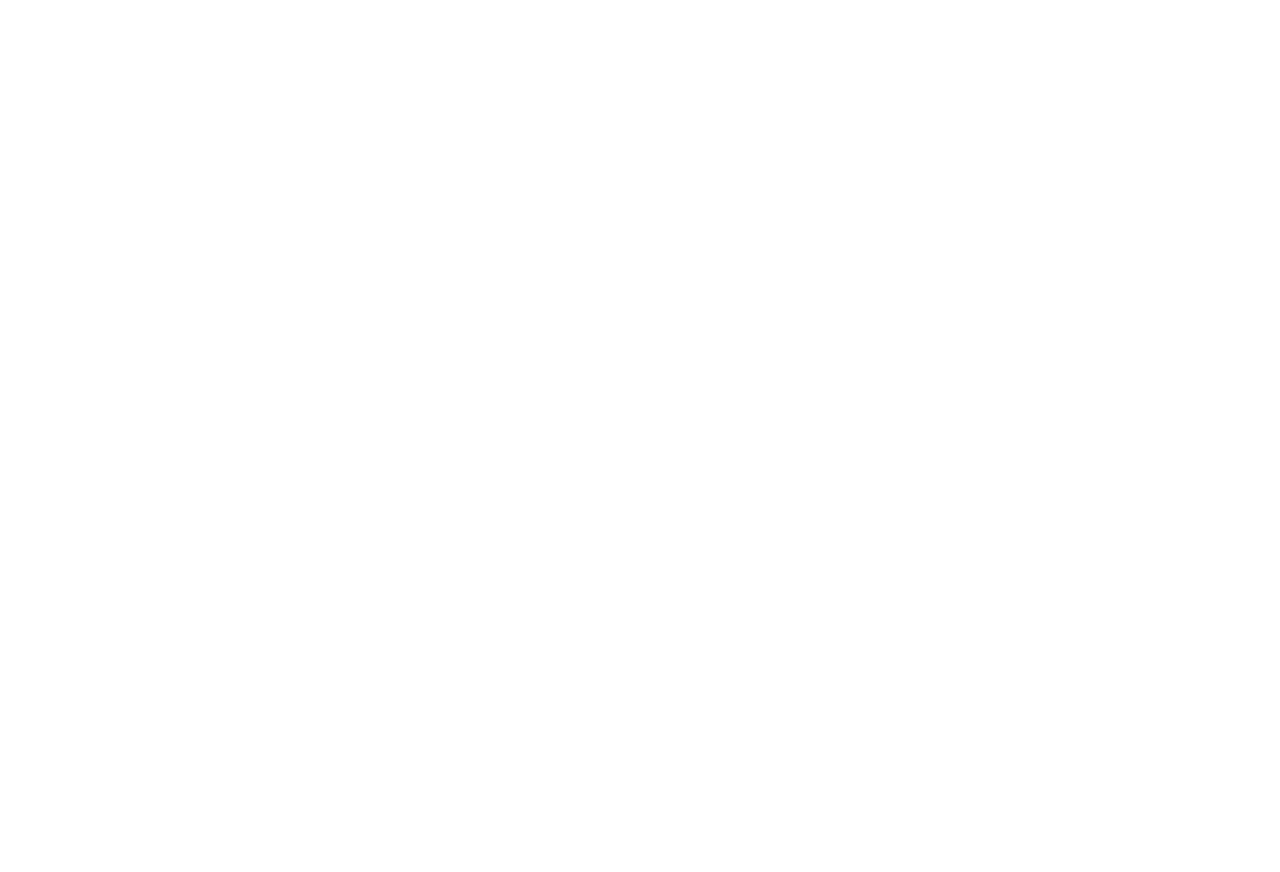
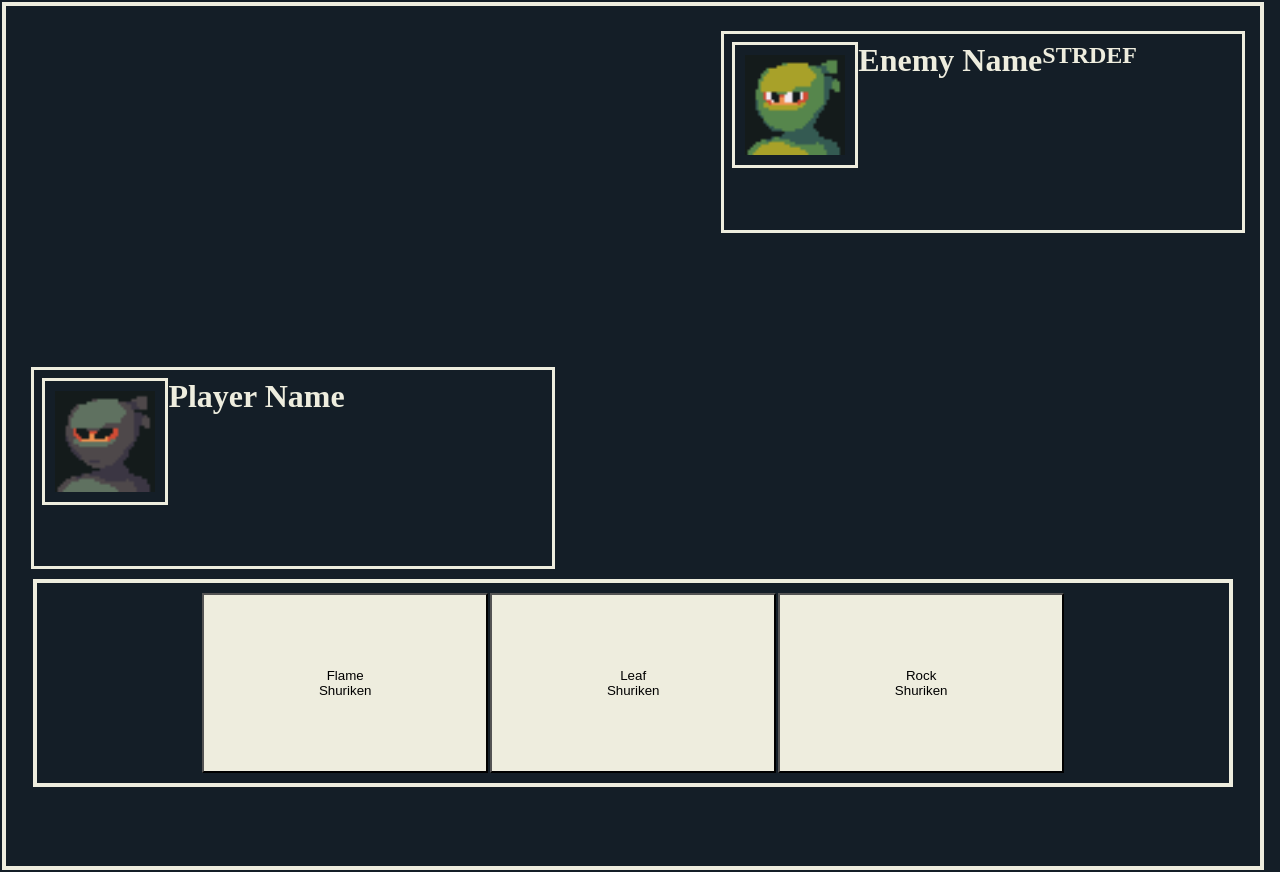
Before and after one commit to SancheesAndre/NinjaTournament, a plain HTML site: page index.html in a window 1280 px wide. Before the commit the page ends 800 px from the top, so only its background shows below. Drawn offline with Linux system fonts and the light colour scheme.

Commit message:
Initial HUD added

```diff
--- a/index.html
+++ b/index.html
@@ -1,12 +1,46 @@
 <!DOCTYPE html>
 <html lang="en">
+
 <head>
     <meta charset="UTF-8">
     <meta http-equiv="X-UA-Compatible" content="IE=edge">
     <meta name="viewport" content="width=device-width, initial-scale=1.0">
-    <title>Document</title>
+    <title>Ninja Tournament</title>
+    <link rel="stylesheet" href="styles/style.css">
 </head>
+
 <body>
+    <div class="background">
+        <div class="container">
+            <div class="enemyBox">
+                <div class="enemyInfo">
+                    <img src="/charactersMedia/greenTeam/GreenNinja/Faceset.png" alt="enemy avatar">
+                    <h1>Enemy Name</h1>
+                    <h2>STR</h2>
+                    <h2>DEF</h2>
+                </div>
+            </div>
+            <div class="enemyAnimation">
 
+            </div>
+            <div class="playerBox">
+                <div class="playerInfo">
+                    <img src="/charactersMedia/Player/DarkNinja/Faceset.png">
+                    <h1>Player Name</h1>
+                </div>
+            </div>
+            <div class="playerAnimation">
+
+            </div>
+            <div class="playerSkills">
+                <button class="skills" onclick="consoleHello()">Flame<br>Shuriken</button>
+                <button class="skills">Leaf<br>Shuriken</button>
+                <button class="skills">Rock<br>Shuriken</button>
+            </div>
+        </div>
+    </div>
+    <script src="/scripts/index.js"></script>
+    <script src="/scripts/game.js"></script>
 </body>
+
 </html>
--- a/scripts/index.js
+++ b/scripts/index.js
@@ -15,3 +15,7 @@
 //10- O jogador vence ao dorrotar todos os 9 adversários do torneio
 
 /*---------------------------------------------------------------------------------------------------------------------*/
+
+function consoleHello() {
+    console.log('Hello')
+}
--- a/styles/style.css
+++ b/styles/style.css
@@ -0,0 +1,90 @@
+* {
+    margin: 0;
+}
+
+body {
+    background-color: #141E27;
+}
+
+.container {
+    display: inline-block;
+    margin: 2px;
+    width: 98%;
+    height: 860px;
+    border: 4px solid #EEEDDE;
+    color: #EEEDDE;
+}
+
+.enemyBox {
+    padding: 8px;
+    border: 3px solid #EEEDDE;
+    width: 40%;
+    height: 180px;
+    margin-top: 2%;
+    margin-left: 57%;
+}
+
+.enemyInfo {
+    display: flex;
+    align-items: flex-start;
+}
+
+.enemyInfo img {
+    padding: 10px;
+    width: 20%;
+    border: 3px solid #EEEDDE;
+}
+
+.enemyAnimation {
+    display: inline-block;
+    width: 50%;
+    height: 200px;
+    margin-top: -170px;
+    margin-left: 2%;
+}
+
+.playerBox {
+    padding: 8px;
+    border: 3px solid #EEEDDE;
+    width: 40%;
+    height: 180px;
+    margin-top: 8%;
+    margin-left: 2%;
+}
+
+.playerInfo {
+    display: flex;
+    align-items: flex-start;
+}
+
+.playerInfo img {
+    padding: 10px;
+    width: 20%;
+    border: 3px solid #EEEDDE;
+}
+
+
+.playerAnimation {
+    width: 50%;
+    height: 200px;
+    margin-left: 48%;
+    margin-top: -200px;
+}
+
+.playerSkills {
+    display: flex;
+    justify-content: center;
+    align-items: center;
+    border: 4px solid #EEEDDE;
+    margin: 10px auto;
+    width: 95%;
+    height: 200px;
+}
+
+.skills {
+    margin: 1px;
+    background-color: #EEEDDE;
+    width: 24%;
+    height: 90%;
+    text-decoration: none;
+}
```
